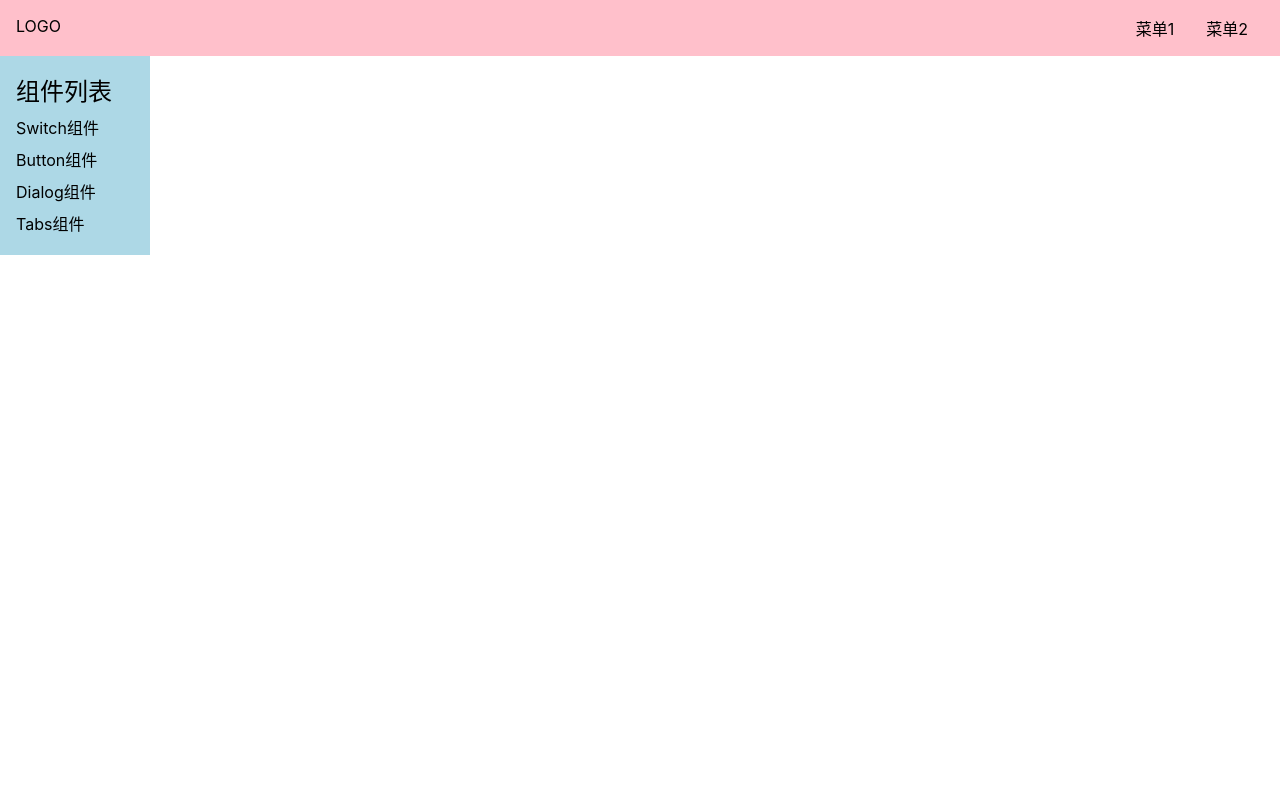
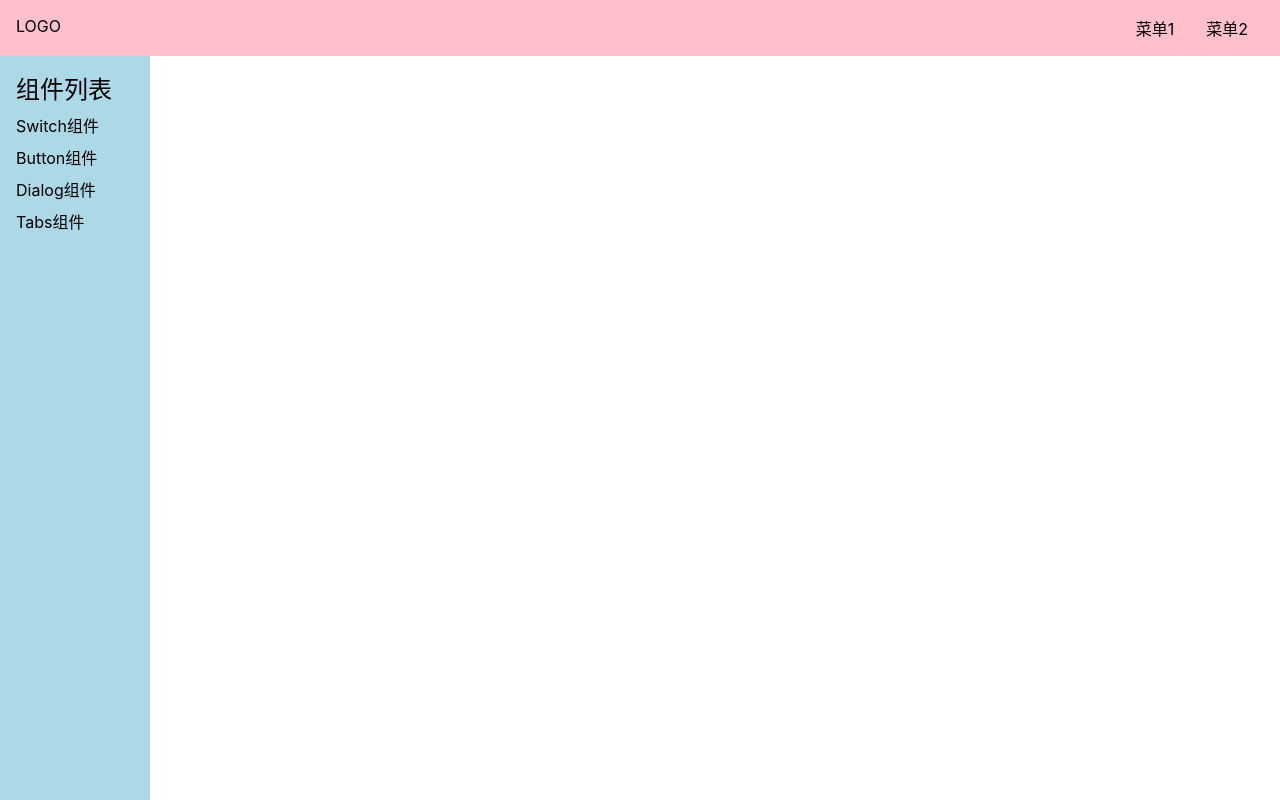
Before and after one commit to yruirui/wheel-UI, a Vue app: page /#/doc in a window 1280 px wide. Built offline with nearby package versions, Linux system fonts and the light colour scheme.

Commit message:
布局完成

```diff
--- a/src/components/Topnav.vue
+++ b/src/components/Topnav.vue
@@ -25,10 +25,14 @@
 <style lang="scss" scoped>
 .topnav {
   background: pink;
-  position: relative;
+
   z-index: 10;
   display: flex;
   padding: 16px;
+  position: fixed;
+  top: 0;
+  left: 0;
+  width: 100%;
   > .logo {
     max-width: 6em;
     margin-right: auto;
--- a/src/views/Doc.vue
+++ b/src/views/Doc.vue
@@ -1,5 +1,7 @@
 <template >
-    <Topnav />
+
+   <div class="layout">
+    <Topnav class="nav" />
     <div class="content">
         <aside v-if="menuVisible">
             <h2>组件列表</h2>
@@ -12,6 +14,7 @@
         </aside>
         <main><router-view/></main>
     </div>
+  </div>
 </template>
 
 <script lang="ts" >
@@ -28,10 +31,32 @@
 </script>
 
 <style lang="scss" scoped>
+.layout {
+  display: flex;
+  flex-direction: column;
+  height: 100vh;
+  > .nav {
+    flex-shrink: 0;
+  }
+  > .content {
+    flex-grow: 1;
+    padding-top: 60px;
+    padding-left: 156px;
+    @media (max-width: 500px) {
+      padding-left: 0;
+    }
+  }
+}
+
 aside {
   background: lightblue;
   width: 150px;
   padding: 16px;
+  position: fixed;
+  top: 0;
+  left: 0;
+  padding-top: 70px;
+  height: 100%;
   > h2 {
     margin-bottom: 4px;
   }
@@ -40,11 +65,9 @@
       padding: 4px 0;
     }
   }
-  @media (max-width:500px) {
-    position: fixed;
-    padding-top:70px;
-    top: 0;
-    left: 0;
-  }
+
+}
+main {
+  overflow: auto;
 }
 </style>
```
